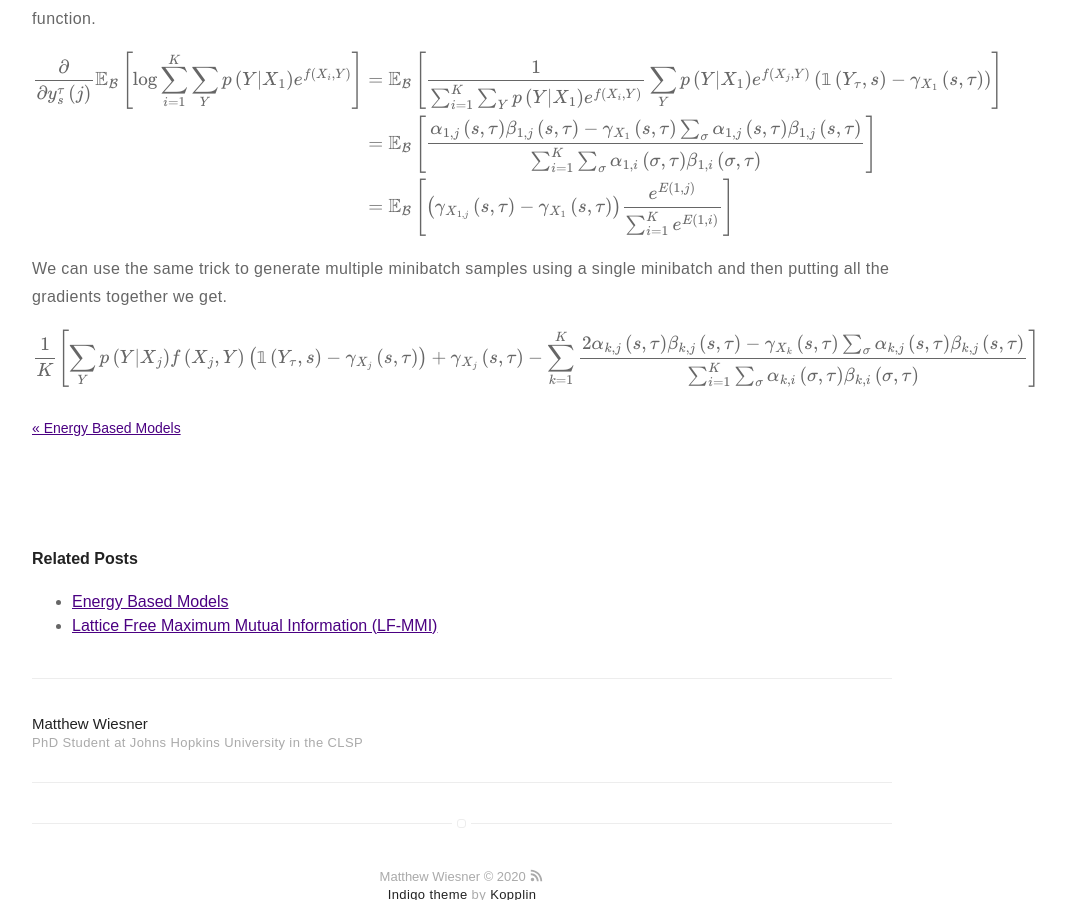
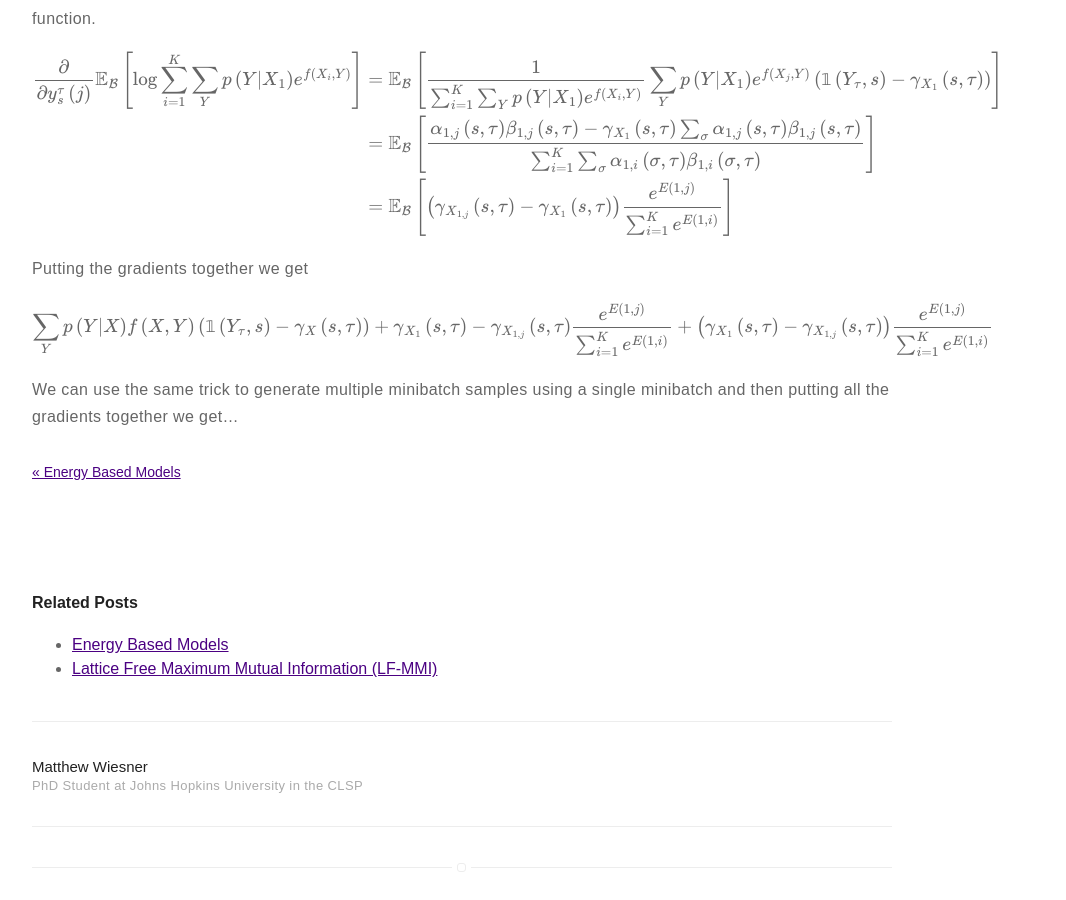
Before and after one commit to m-wiesner/m-wiesner.github.io, a Jekyll site: the page built from _posts/2020-10-30-Variational-Bounds-on-Mutual-Information.markdown, in a window 1280 px wide and 900 px high, scrolled down 9368 px. Shown: the whole window, without its empty margins (178-1244 px from the left). Built offline with Jekyll 4.4.1, drawn with Linux system fonts in a browser that asks for light colours; formulas are drawn with MathJax 3.

Commit message:
Update 2020-10-30-Variational-Bounds-on-Mutual-Information.markdown

```diff
--- a/_posts/2020-10-30-Variational-Bounds-on-Mutual-Information.markdown
+++ b/_posts/2020-10-30-Variational-Bounds-on-Mutual-Information.markdown
@@ -331,11 +331,13 @@ $$\begin{align}
 &= \mathbb{E}_{\mathcal{B}}\left[ \left(\gamma_{X_{1, j}}\left(s, \tau\right) - \gamma_{X_1}\left(s, \tau\right)\right) \frac{e^{E\left(1, j\right)}}{\sum_{i=1}^K e^{E\left(1, i\right)}}\right]
 \end{align}$$
 
-We can use the same trick to generate multiple minibatch samples using a single minibatch and then putting all the gradients together we get.
+Putting the gradients together we get
 
 $$\begin{align}
-\frac{1}{K}\left[ \sum_Y p\left(Y | X_j\right) f\left(X_j, Y\right)\left(\mathbb{1}\left(Y_{\tau}, s\right) - \gamma_{X_j}\left(s, \tau \right)\right) + \gamma_{X_j}\left(s, \tau\right) - \sum_{k=1}^{K} \frac{2 \alpha_{k, j}\left(s, \tau\right)\beta_{k, j}\left(s, \tau\right) - \gamma_{X_k}\left(s, \tau\right)\sum_{\sigma}\alpha_{k, j}\left(s, \tau\right)\beta_{k,j}\left(s, \tau\right)}{\sum_{i=1}^K \sum_{\sigma} \alpha_{k, i}\left(\sigma, \tau\right)\beta_{k, i}\left(\sigma, \tau\right)}\right]
+\sum_Y p\left(Y | X\right) f\left(X, Y\right)\left(\mathbb{1}\left(Y_{\tau}, s\right) - \gamma_{X}\left(s, \tau \right)\right) + \gamma_{X_1}\left(s, \tau\right) - \gamma_{X_{1, j}}\left(s, \tau\right) \frac{e^{E\left(1, j\right)}}{\sum_{i=1}^K e^{E\left(1, i\right)}} + \left(\gamma_{X_1}\left(s, \tau\right) -  \gamma_{X_{1, j}}\left(s, \tau\right) \right) \frac{e^{E\left(1, j\right)}}{\sum_{i=1}^K e^{E\left(1, i\right)}}
 \end{align}$$
+
+We can use the same trick to generate multiple minibatch samples using a single minibatch and then putting all the gradients together we get...
 
 <!--
 ### Semi-supervised Algorithm
```
